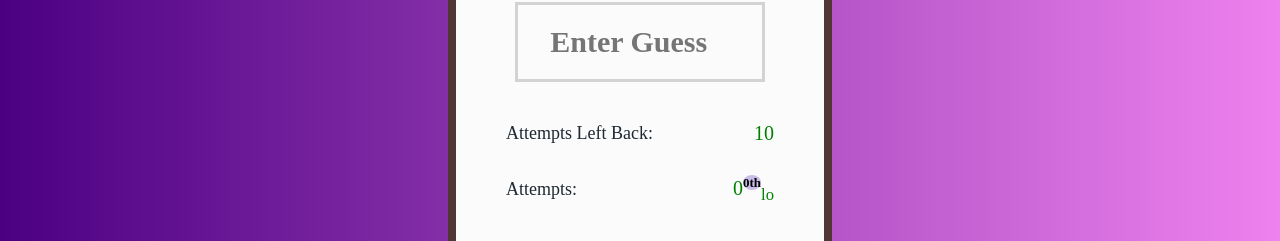
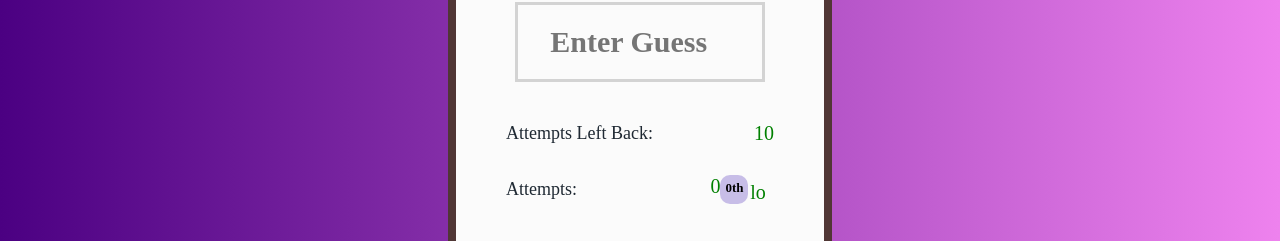
Before and after one commit to najam015/guess_the_number, a plain HTML site: page index.html in a window 1280 px wide. Both pictures are taken after a click on the button "Easy Mode". Shown: the part 105-346 px from the top of the page. Drawn offline with Linux system fonts and the light colour scheme.

Commit message:
wip on text overlap

```diff
--- a/script.js
+++ b/script.js
@@ -28,7 +28,7 @@ function compareNum () {
   userNum = Number(document.getElementById('inputBox').value)
   var a = ordinalNumber();
   var b = hiLow();
-  userGuess = [...userGuess, userNum+"<sup>"+a+"</sup>"+"<sub>"+b+"</sub>"]
+  userGuess = [...userGuess, userNum+"<sup>"+a+"</sup>"+"<d>"+b+"</d>"]
   document.getElementById('Guesses').innerHTML = userGuess
 
   if (userNum < randomNum) {
--- a/style.css
+++ b/style.css
@@ -11,6 +11,11 @@
 
 html {
   font-size: 62.5%;
+}
+
+d {
+  margin-top: 8%;
+  margin-left: -13%;
 }
 
 body {
@@ -111,6 +116,9 @@ input {
 }
 
 .info span {
+  display: flex;
+  flex-wrap: wrap;
+  padding-left: 20px;
   font-size: 2rem;
   color: green;
 }
@@ -195,10 +203,12 @@ sup{
   width: auto;
   height: auto;
   background-color: #c7bde7;
-  border-radius: 50%;
+  border-radius: 10px;
   font-size: 1.3rem;
   font-weight: bold;
   color: rgb(0, 0, 0);
+  padding: 0.5rem;
+  margin-right: 1rem;
 }
 
 /* ========================= Media Queries =============================*/
```
